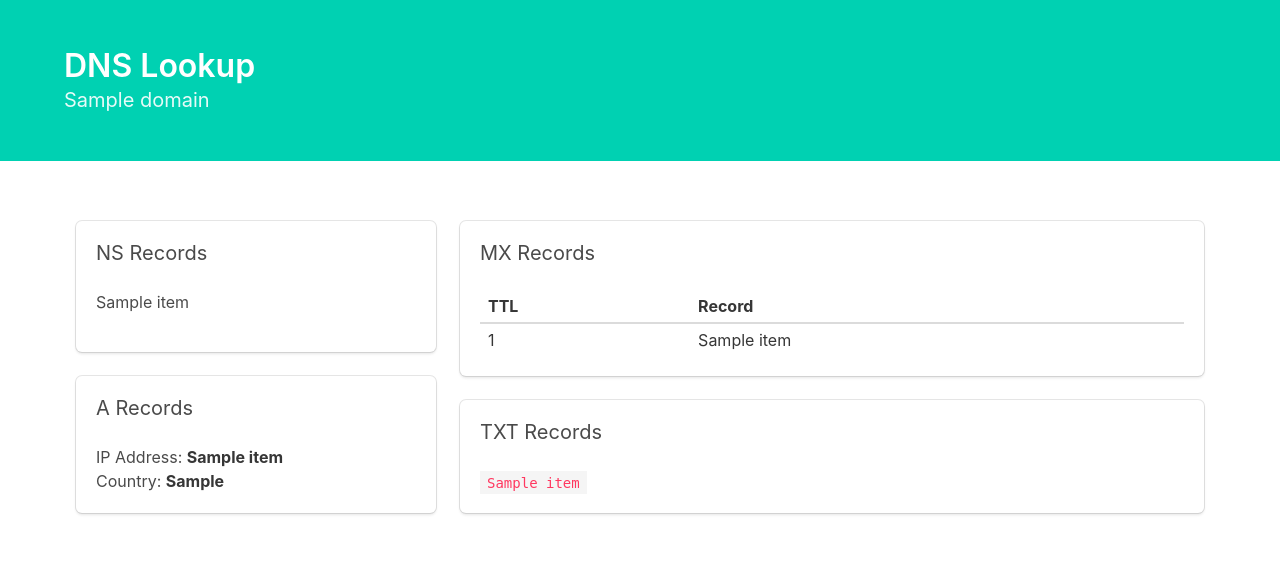
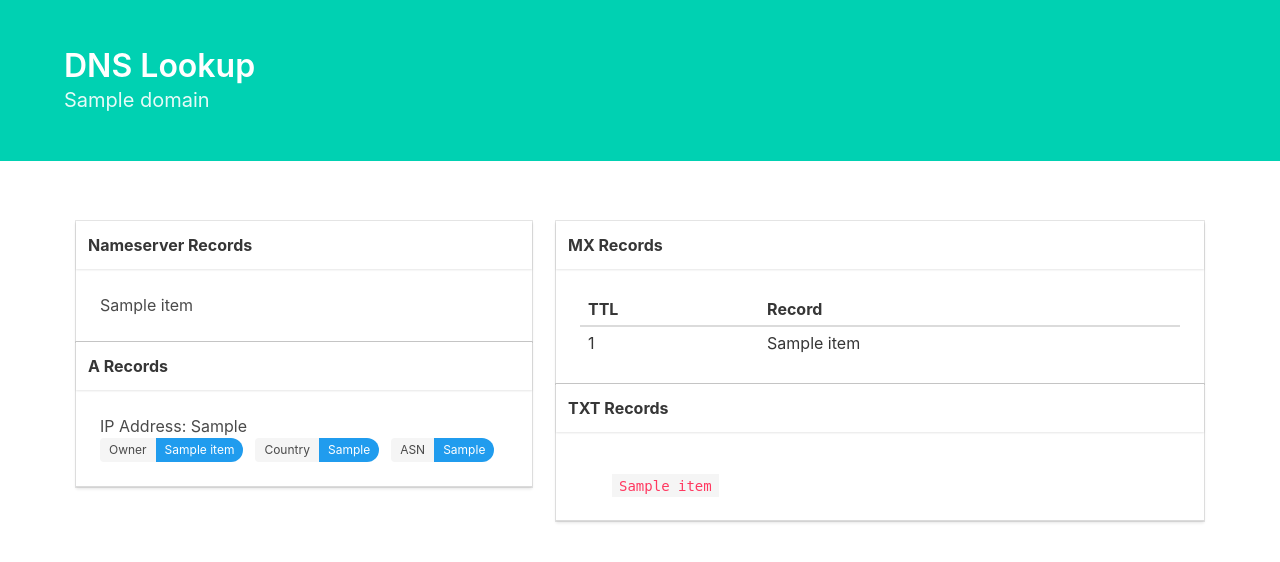
Before and after one commit to djw4/dns-lookup, a Flask app: template templates/lookup.html in a window 1280 px wide. Shown: the top 562 px of the page. Run offline with Flask 2, Linux system fonts and the light colour scheme; the template is opened without the code that fills it: most values are stand-ins (such as "Sample title", 1, 10 or a date in 2020); some libraries are stand-ins or nearby versions.

Commit message:
added tags

```diff
--- a/app.py
+++ b/app.py
@@ -1,8 +1,10 @@
 from flask import Flask, render_template, request, redirect, url_for
 from geolite2 import geolite2
-import os, json, requests, urllib3, zlib
-import dns.resolver
+from ipwhois import IPWhois
+from pprint import pprint
+import os, json, requests, urllib3, zlib, dns.resolver
 import my_functions
+
 
 basedir = os.path.abspath(os.path.dirname(__file__))
 app = Flask(__name__)
@@ -16,33 +18,48 @@ def index():
 
 @app.route("/lookup", methods=['POST', 'GET'])
 def lookup():
-    if request.method == 'GET':
-        return redirect(url_for('index'))
-    else:
+    if request.method == 'POST':
         domain          = request.form['domain']
         result_A        = my_functions.dig_record(domain, 'A')
         result_NS       = my_functions.dig_record(domain, 'NS')
         result_TXT      = my_functions.dig_record(domain, 'TXT')
         result_MX       = my_functions.dig_record(domain, 'MX')
 
-        result_A_str    = " ".join(str(i) for i in result_A)
-        ip_location     = my_functions.whois_ip(result_A_str)
 
-        if ip_location != None:
-            result_A_country = ip_location.get("country", {}).get("names", {}).get("en", {})
-        else:
-            result_A_country = 'Country Not Found'
+        result_A_all = []
+        if result_A != None:
+            for item in result_A:
+                output_dict = {}
+                ip_location     = my_functions.whois_ip(item)
+                if type(item) != None:
+                    result_A_IP_country = ip_location.get("country", {}).get("names", {}).get("en", {})
 
-        print(ip_location)
+
+                w = IPWhois(item)
+                results = w.lookup_rdap(depth=1)
+                result_A_IP_name    = results.get("network", {}).get("name", {})
+                result_A_IP_asn     = results.get("asn", {})
+
+                output_dict["ip"]           = item
+                output_dict["ip_name"]      = result_A_IP_name
+                output_dict["ip_country"]   = result_A_IP_country
+                output_dict["ip_asn"]       = result_A_IP_asn
+                result_A_all.append(output_dict)
+
 
         return render_template('lookup.html',
             domain = domain,
-            return_A = result_A,
+            return_A_all = result_A_all,
             return_MX = result_MX,
             return_NS = result_NS,
-            return_TXT = result_TXT,
-            return_A_country = result_A_country)
-            #return_PTR = result_PTR)
+            return_TXT = result_TXT)
+            #return_A_IP_country = result_A_IP_country,
+            #return_A_IP_name = result_A_IP_name)
+
+    else:
+        domain = 'null'
+        return redirect(url_for('index'))
+
 
 @app.route("/whois/<ip>", methods=['GET'])
 def whois(ip):
--- a/requirements.txt
+++ b/requirements.txt
@@ -10,6 +10,7 @@ Jinja2==2.10
 MarkupSafe==1.0
 maxminddb==1.4.1
 maxminddb-geolite2==2018.703
+pprint==0.1
 requests==2.19.1
 urllib3==1.23
 Werkzeug==0.14.1
--- a/templates/lookup.html
+++ b/templates/lookup.html
@@ -6,9 +6,14 @@
 {% block content %}
 <div class="container">
     <div class=tile is-ancestor">
-        <div class="tile is-parent is-vertical is-4">
-            <div class="tile is-child box">
-                <p class="subtitle">NS Records</p>
+        <div class="tile is-parent is-vertical is-5">
+            <div class="card">
+              <header class="card-header">
+                <p class="card-header-title">Nameserver Records<p>
+                <a href="#" class="card-header-icon" aria-label="more options"></a>
+              </header>
+              <div class="card-content">
+                <div class="content">
                 {% if return_NS == 'null' %}
                 <p>The domain could not be found</p>
                 {% else %}
@@ -16,22 +21,63 @@
                 <p>{{ item }}</p>
                 {% endfor %}
                 {% endif %}
+                </div>
+              </div>
+              <footer class="card-footer">
+
+              </footer>
             </div>
-            <div class="tile is-child box">
-                <p class="subtitle">A Records</p>
+
+            <div class="card">
+              <header class="card-header">
+                <p class="card-header-title">A Records</p>
+                <a href="#" class="card-header-icon" aria-label="more options"></a>
+              </header>
+              <div class="card-content">
+                <div class="content">
                 {% if return_A == 'null' %}
                 <p>The domain could not be found</p>
                 {% else %}
-                {% for item in return_A %}
-                <p>IP Address: <strong>{{ item }}</strong></p>
+                {% for item in return_A_all %}
+                <div>
+                    <p>IP Address: {{ item.get("ip", {}) }}</p>
+                </div>
+                <div class="field is-grouped is-grouped-multiline">
+                    <div class="control">
+                        <div class="tags has-addons">
+                            <span class="tag">Owner</span>
+                            <span class="tag is-info is-rounded"">{{ item.get("ip_name") }}</span>
+                        </div>
+                    </div>
+                    <div class="control">
+                        <div class="tags has-addons">
+                            <span class="tag">Country</span>
+                            <span class="tag is-info is-rounded"">{{ item.get("ip_country") }}</span>
+                        </div>
+                    </div>
+                    <div class="control">
+                        <div class="tags has-addons">
+                            <span class="tag">ASN</span>
+                            <span class="tag is-info is-rounded"">{{ item.get("ip_asn") }}</span>
+                        </div>
+                    </div>
+                </div>
                 {% endfor %}
                 {% endif %}
-                <p>Country: <strong>{{ return_A_country }}</strong></p>
+                </div>
+              </div>
+              <footer class="card-footer">
+              </footer>
             </div>
         </div>
-        <div class="tile is-parent is-vertical is-8">
-            <div class="tile is-child box">
-                <p class="subtitle">MX Records</p>
+        <div class="tile is-parent is-vertical is-7">
+            <div class="card">
+              <header class="card-header">
+                <p class="card-header-title">MX Records</p>
+                <a href="#" class="card-header-icon" aria-label="more options"></a>
+              </header>
+              <div class="card-content">
+                <div class="content">
                 {% if return_A == 'null' %}
                 <p>The domain could not be found</p>
                 {% else %}
@@ -50,9 +96,20 @@
                     </tbody>
                 </table>
                 {% endif %}
+                </div>
+              </div>
+              <footer class="card-footer">
+
+              </footer>
             </div>
-            <div class="tile is-child box">
-                <p class="subtitle">TXT Records</p>
+
+            <div class="card">
+              <header class="card-header">
+                <p class="card-header-title">TXT Records</p>
+                <a href="#" class="card-header-icon" aria-label="more options"></a>
+              </header>
+              <div class="card-content">
+                <div class="content">
                 {% if return_TXT == 'null' %}
                 <p>The domain could not be found</p>
                 {% else %}
@@ -60,7 +117,13 @@
                 <ul><code>{{ item }}</code></ul>
                 {% endfor %}
                 {% endif %}
+                </div>
+              </div>
+              <footer class="card-footer">
+
+              </footer>
             </div>
+
         </div>
     </div>
 </div>
```
Also changed, not shown: my_functions.py (+11 -0 lines).
